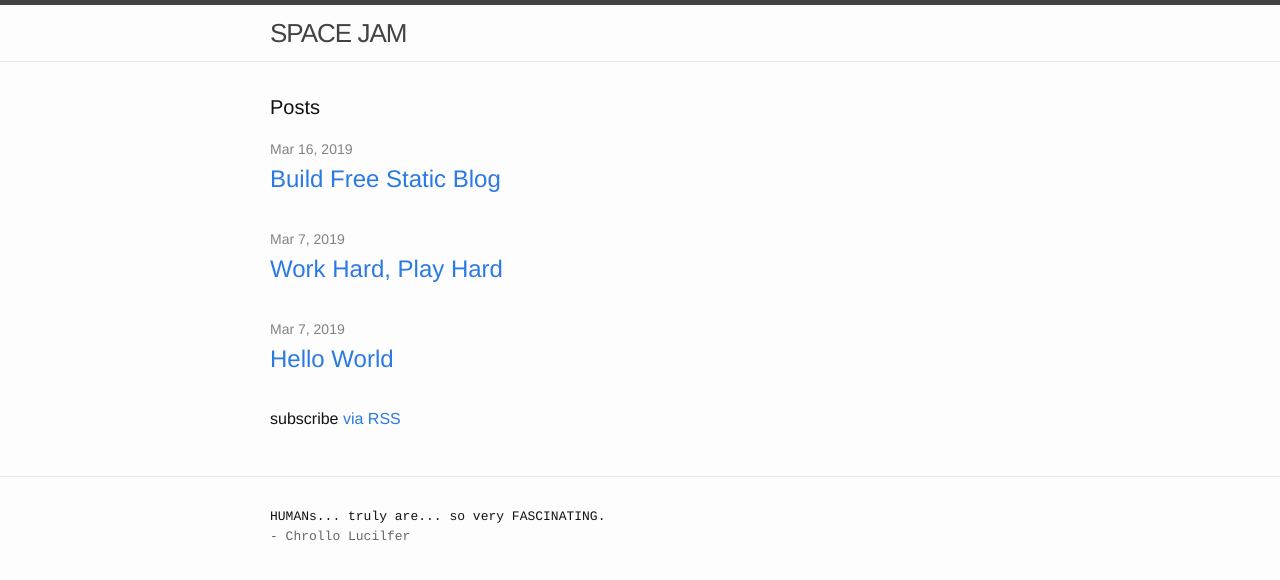
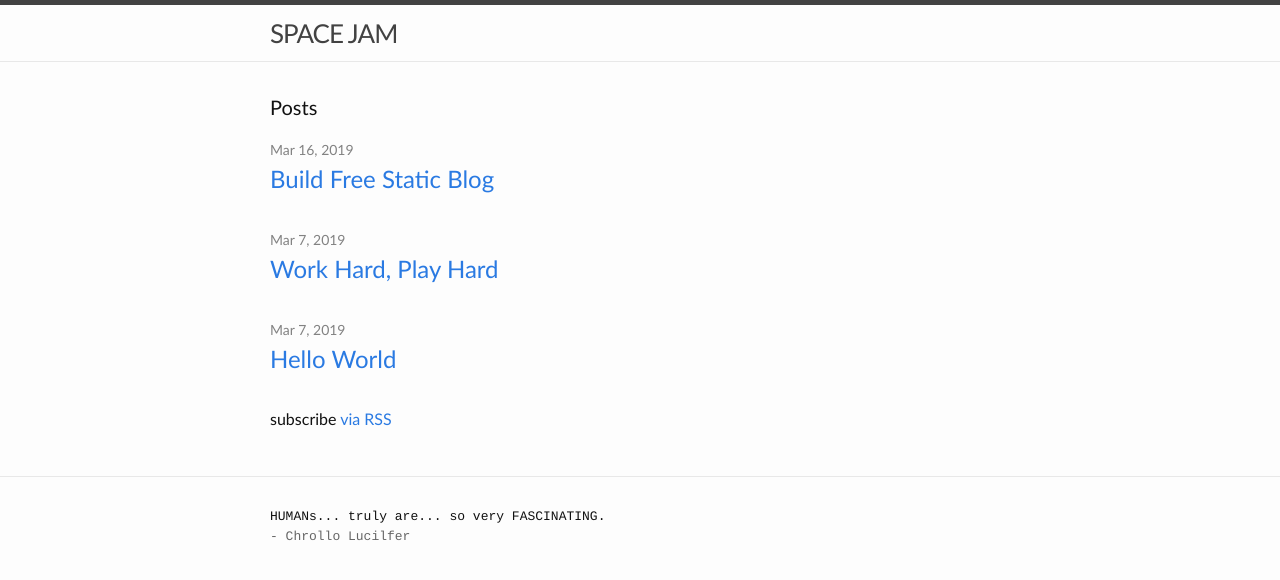
Before and after one commit to hiyuse/hiyuse, a Jekyll site: the page built from index.html, in a window 1280 px wide. Shown: the top 580 px of the page. Built offline with Jekyll 4.4.1, drawn with Linux system fonts in a browser that asks for light colours.

Commit message:
Update main.scss

```diff
--- a/css/main.scss
+++ b/css/main.scss
@@ -6,7 +6,7 @@
 
 
 // Our variables
-$base-font-family: "Helvetica Neue", Helvetica, Arial, sans-serif;
+$base-font-family: "Trebuchet MS", Trebuchet MS, Arial, sans-serif;
 $base-font-size:   16px;
 $base-font-weight: 300;
 $small-font-size:  $base-font-size * 0.875;
```
